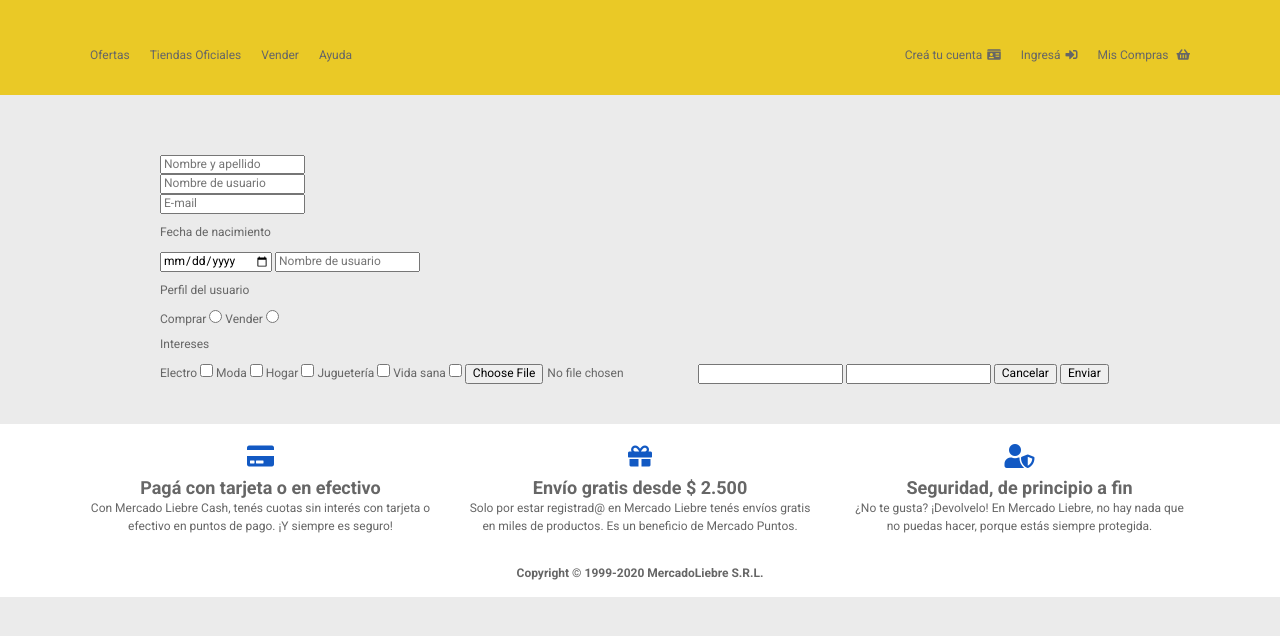
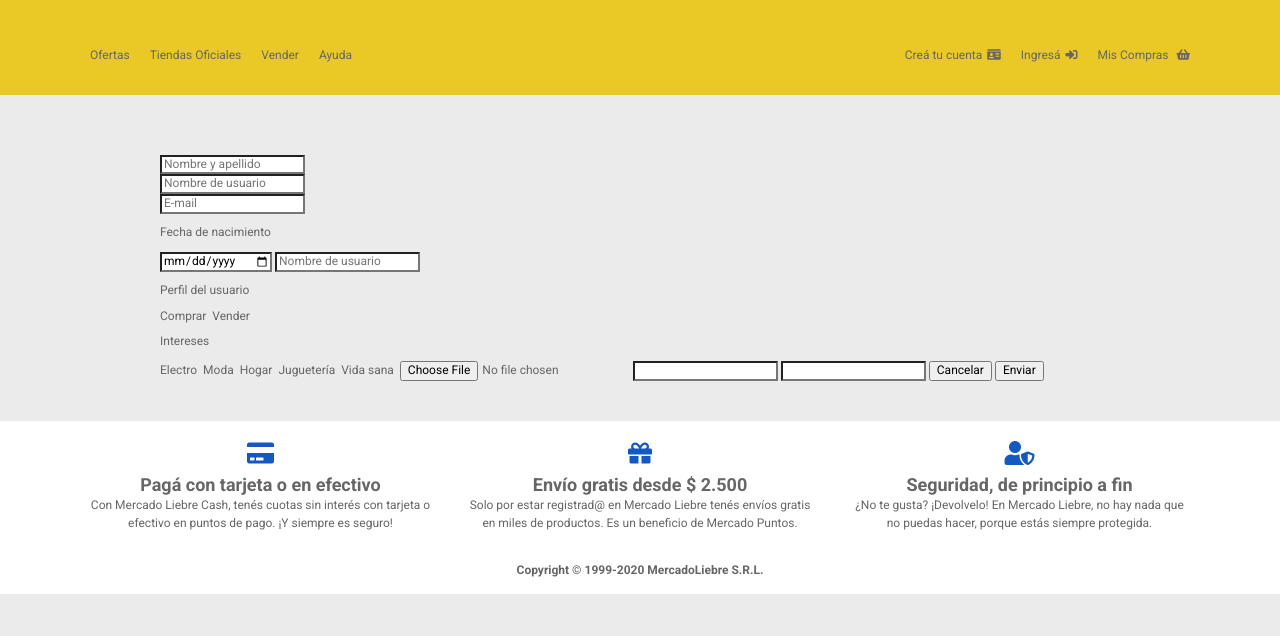
Before and after one commit to pedrobadia/mercado-liebre, a website: page views/register.html in a window 1280 px wide. Shown: the part 92-728 px from the top of the page. Drawn offline with nearby package versions, Linux system fonts and the light colour scheme.

Commit message:
ajuste imput apple, firefox

```diff
--- a/public/css/style.css
+++ b/public/css/style.css
@@ -25,6 +25,12 @@ h4 {
 footer {
     background-color: #ffffff;
     padding-top: 20px;
+}
+
+input {
+    appearance: none;
+    -moz-appearance: none;
+    -webkit-appearance: none;
 }
 
 input:focus {
```
